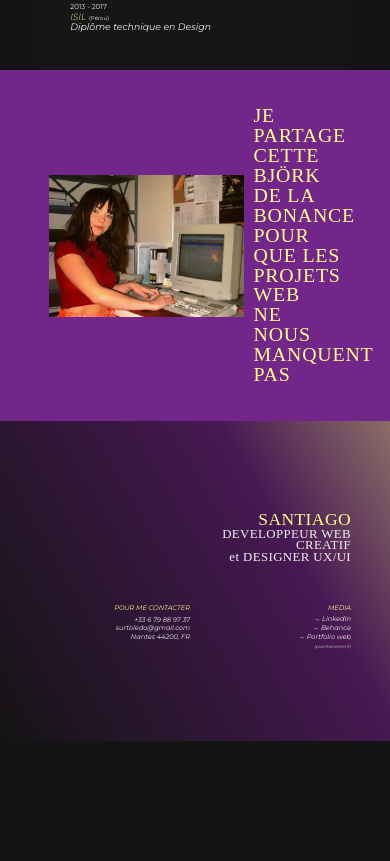
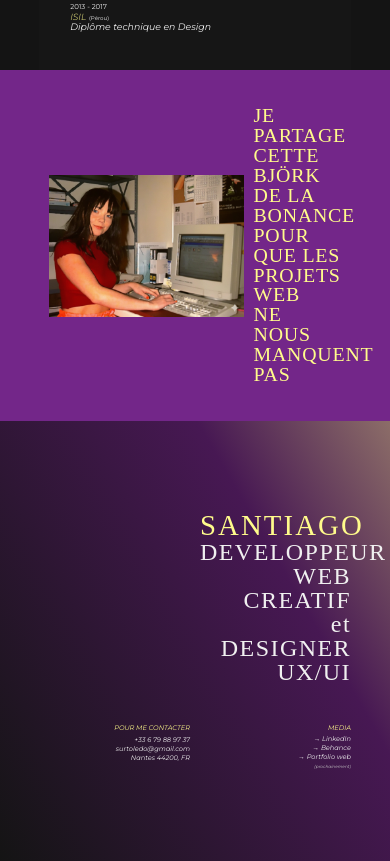
Before and after one commit to Santiago44200/CV-WEB1, a plain HTML site: page index.html in a window 390 px wide. Shown: the part 1508-2369 px from the top of the page. Before the commit the page ends 2249 px from the top, so only its background shows below. Drawn offline with nearby package versions, Linux system fonts and the light colour scheme; a web font is replaced by a local one.

Commit message:
jugando con los clamps

```diff
--- a/style/style.css
+++ b/style/style.css
@@ -1338,18 +1338,17 @@ footer{
 .me-info{
     grid-column: 7 / 13;
 }
-.me-info span{
-   font-size: 3.5vw;
-   line-height: 3.5vw;
-}
 
 .me-info .me{
-    font-size: 4.5vw;
-    line-height: 4.5vw;
+    font-size: clamp(1.8rem, 4.5vw, 3rem);
+    line-height: 1;
+    letter-spacing: 0.13rem;
 }
 
 .me-info .profile{
-    font-size: 3.3vw;
+    font-size: clamp(1.5rem, 3.5vw, 3rem);
+    line-height: 1;
+    letter-spacing: 0.09rem;
     margin-bottom: 30px;
 }
 
@@ -1392,7 +1391,7 @@ footer{
 /*------------------------------------*/
 /*------------------------------------*/
 /*------------------------------------*/
-/*------------------------------------*/
+/*------------------------------------*/            /*600px*/
 /*------------------------------------*/
 /*------------------------------------*/
 /*------------------------------------*//*------------------------------------*/
@@ -1403,7 +1402,7 @@ footer{
 /*------------------------------------*/
 /*------------------------------------*/
 /*------------------------------------*/
-@media (max-width: 700px){
+@media (max-width: 600px){
 
 
 
```
